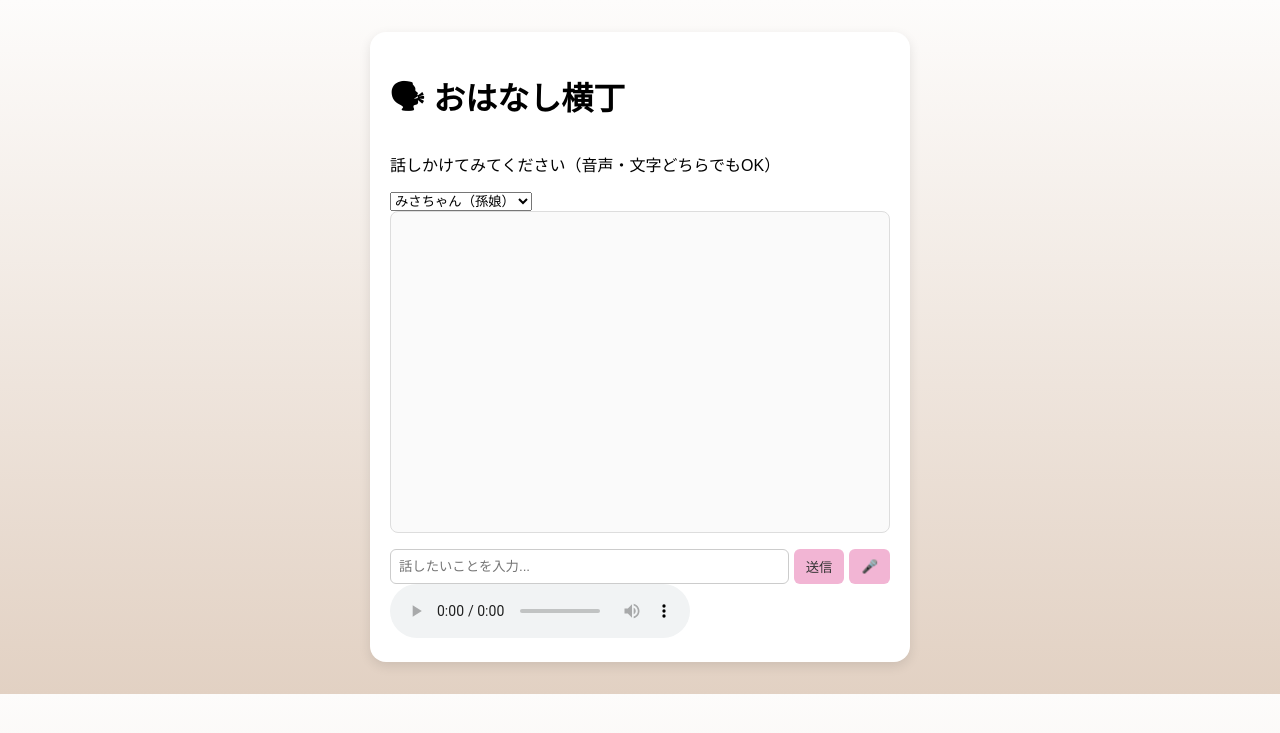
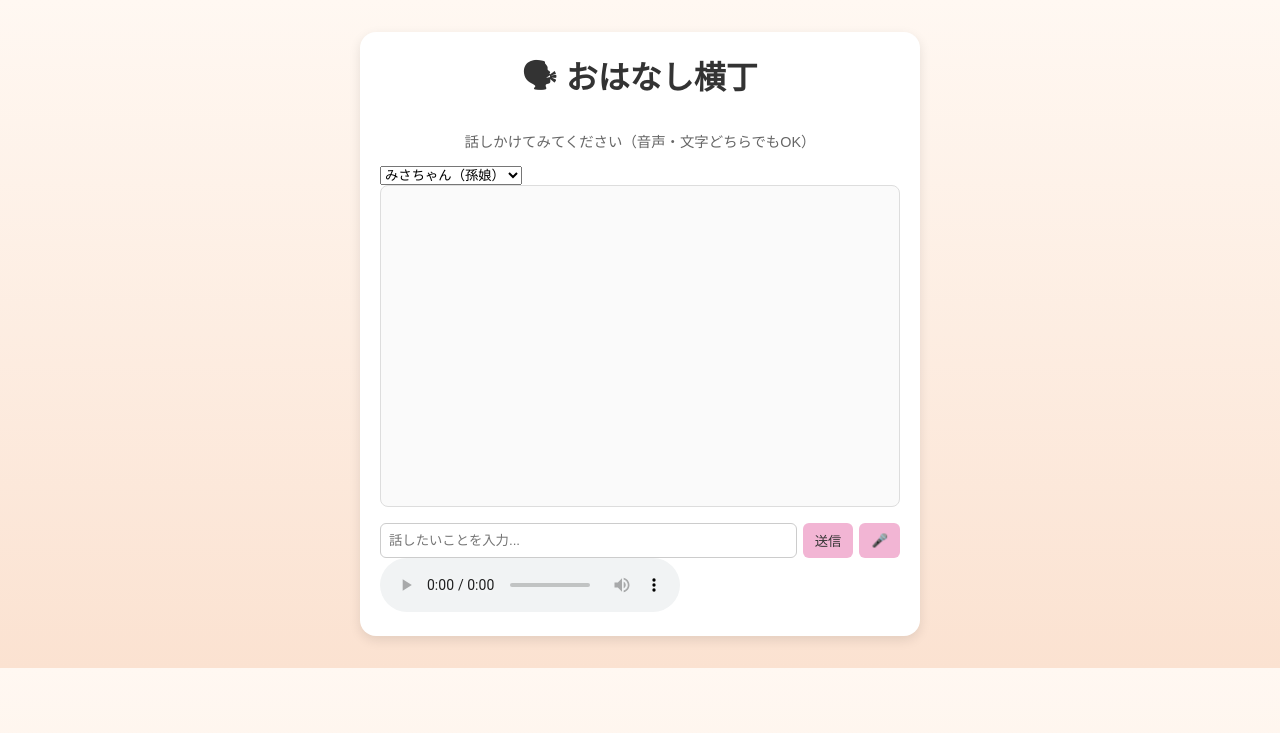
Before and after one commit to murahimurahi/ai_grandchild_bot, a Flask app: page / in a window 1280 px wide. Shown: the top 733 px of the page. Run offline with Flask 3, Linux system fonts and the light colour scheme.

Commit message:
Update style.css

```diff
--- a/static/style.css
+++ b/static/style.css
@@ -1,17 +1,29 @@
 body {
-  font-family: "Hiragino Sans", sans-serif;
-  background: linear-gradient(180deg, #fdfcfb 0%, #e2d1c3 100%);
+  font-family: "Hiragino Sans", "Noto Sans JP", sans-serif;
+  background: linear-gradient(180deg, #fff8f2 0%, #fbe2d1 100%);
   margin: 0;
   padding: 0;
 }
 
 .chat-container {
-  max-width: 500px;
+  max-width: 520px;
   margin: 2rem auto;
   background: #fff;
   border-radius: 16px;
-  box-shadow: 0 4px 12px rgba(0,0,0,0.1);
+  box-shadow: 0 4px 12px rgba(0, 0, 0, 0.1);
   padding: 20px;
+}
+
+h1 {
+  margin-top: 0;
+  text-align: center;
+  color: #333;
+}
+
+.subtitle {
+  text-align: center;
+  font-size: 0.9rem;
+  color: #666;
 }
 
 #messages {
@@ -30,7 +42,7 @@ body {
 
 .input-area {
   display: flex;
-  gap: 5px;
+  gap: 6px;
 }
 
 #userInput {
```
